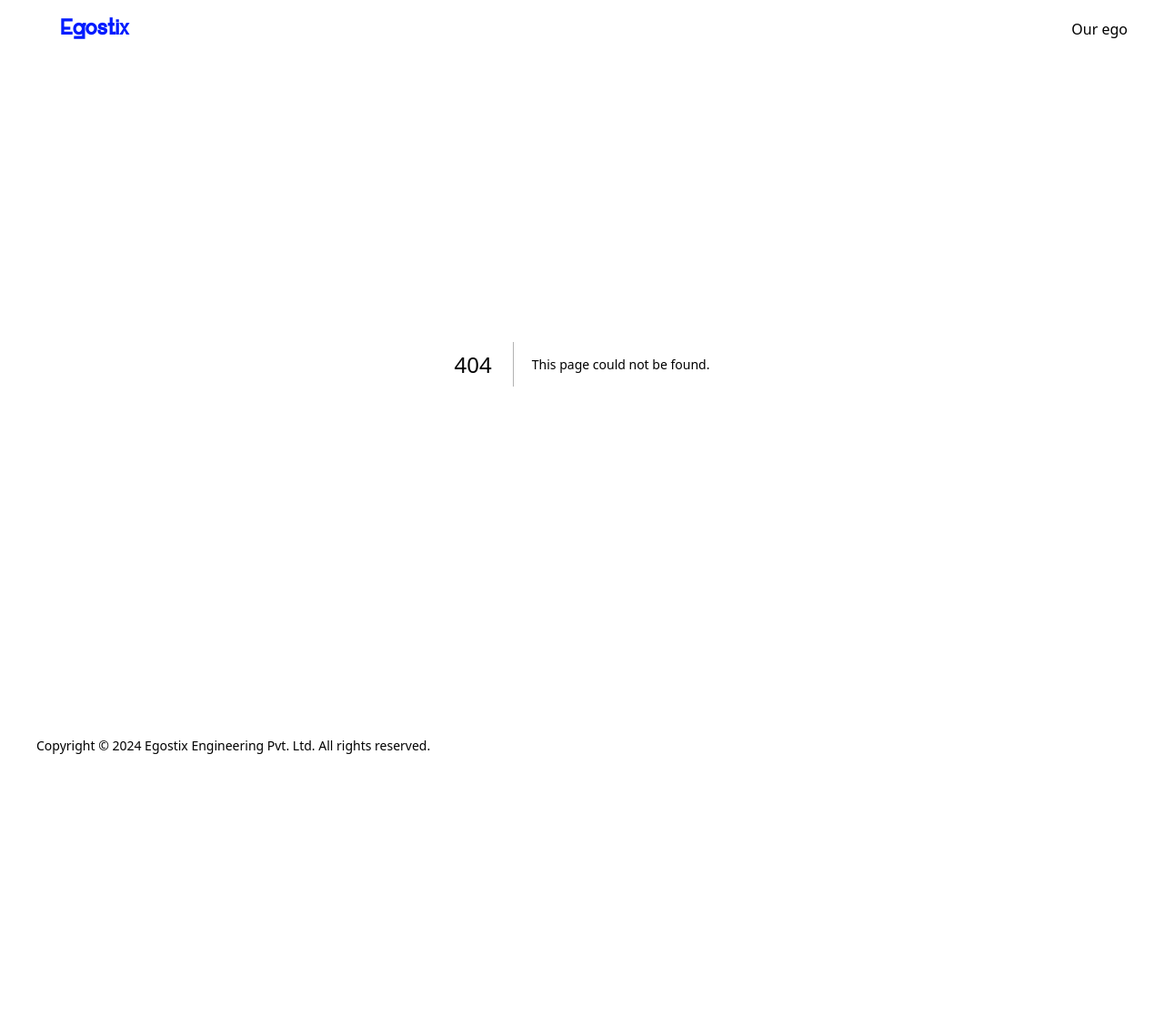
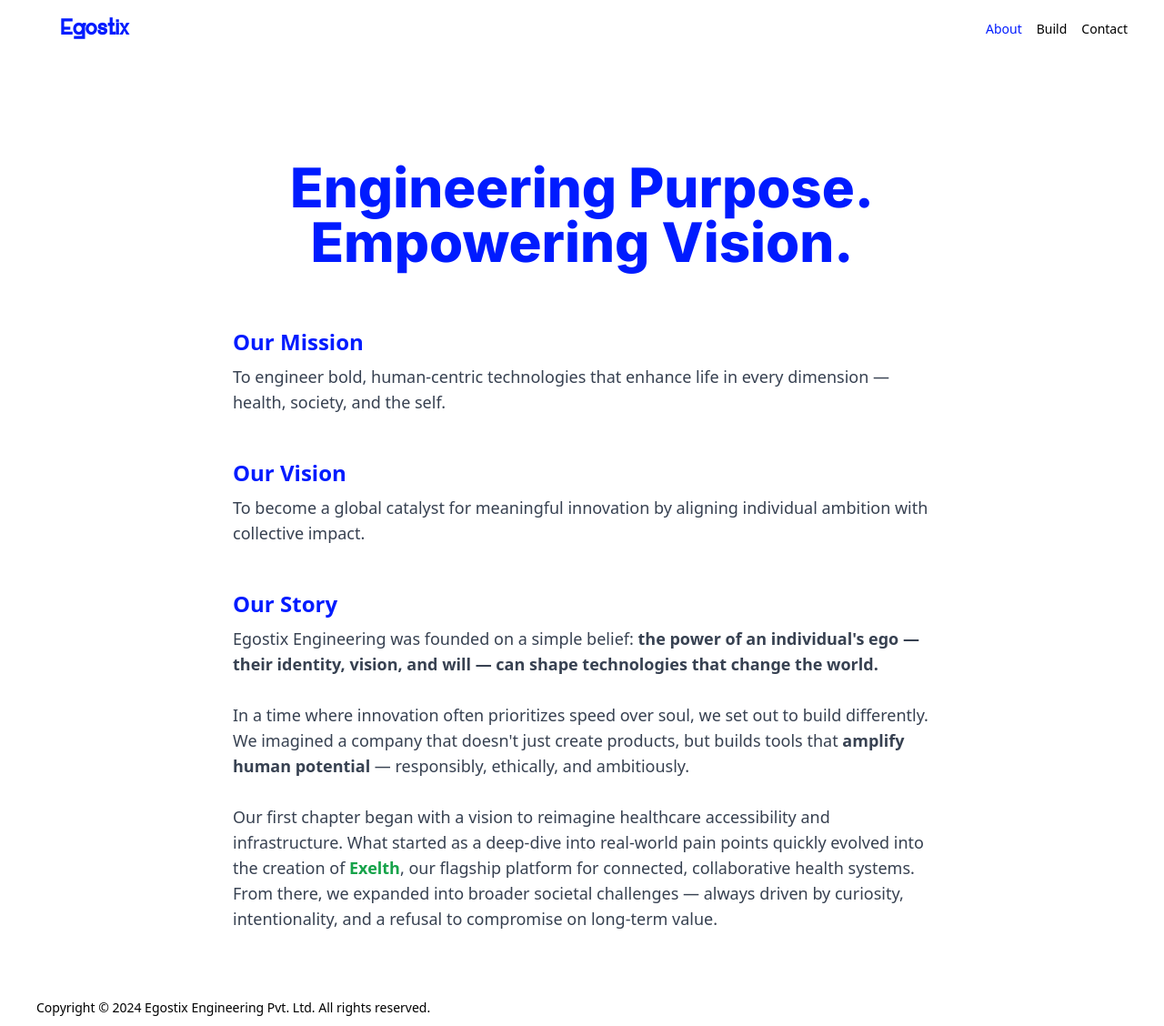
Before and after one commit to egostixcorp/Egostix-website, a Next.js app: page /about in a window 1280 px wide. Before the commit this address had no page. Shown: the whole page at 91% size. Before the commit the page ends 840 px from the top, so only its background shows below. Built offline with nearby package versions, Linux system fonts and the light colour scheme.

Commit message:
add about page content

```diff
--- /dev/null
+++ b/src/app/about/page.jsx
@@ -0,0 +1,74 @@
+import Link from "next/link";
+import React from "react";
+import { ExelthUrl } from "@/constant/cnst";
+const AboutPage = () => {
+  return (
+    <main className="mt-28 flex w-full flex-col items-center justify-start px-4 py-16 tablet:px-8 desktop:px-16">
+      {/* Heading Section */}
+      <section className="mb-16 max-w-4xl text-center">
+        <h1 className="font-inter text-3xl font-extrabold text-EgostixBlue tablet:text-5xl desktop:text-6xl">
+          Engineering Purpose.
+          <br className="hidden tablet:block" />
+          Empowering Vision.
+        </h1>
+      </section>
+
+      {/* Mission Section */}
+      <section className="mb-12 max-w-3xl text-center tablet:text-left">
+        <h2 className="mb-2 text-2xl font-bold text-EgostixBlue">
+          Our Mission
+        </h2>
+        <p className="text-base text-gray-700 tablet:text-lg">
+          To engineer bold, human-centric technologies that enhance life in
+          every dimension — health, society, and the self.
+        </p>
+      </section>
+
+      {/* Vision Section */}
+      <section className="mb-12 max-w-3xl text-center tablet:text-left">
+        <h2 className="mb-2 text-2xl font-bold text-EgostixBlue">Our Vision</h2>
+        <p className="text-base text-gray-700 tablet:text-lg">
+          To become a global catalyst for meaningful innovation by aligning
+          individual ambition with collective impact.
+        </p>
+      </section>
+
+      {/* Story Section */}
+      <section className="max-w-3xl text-center tablet:text-left">
+        <h2 className="mb-2 text-2xl font-bold text-EgostixBlue">Our Story</h2>
+        <p className="text-base text-gray-700 tablet:text-lg">
+          Egostix Engineering was founded on a simple belief:{" "}
+          <strong>
+            {" "}
+            the power of an individual&apos;s ego — their identity, vision, and
+            will — can shape technologies that change the world.
+          </strong>
+          <br />
+          <br />
+          In a time where innovation often prioritizes speed over soul, we set
+          out to build differently. We imagined a company that doesn&apos;t just
+          create products, but builds tools that{" "}
+          <strong>amplify human potential</strong> — responsibly, ethically, and
+          ambitiously.
+          <br />
+          <br />
+          Our first chapter began with a vision to reimagine healthcare
+          accessibility and infrastructure. What started as a deep-dive into
+          real-world pain points quickly evolved into the creation of
+          <strong className="text-green-600">
+            {" "}
+            <Link target="_blank" href={ExelthUrl}>
+              Exelth
+            </Link>
+          </strong>
+          , our flagship platform for connected, collaborative health systems.
+          From there, we expanded into broader societal challenges — always
+          driven by curiosity, intentionality, and a refusal to compromise on
+          long-term value.
+        </p>
+      </section>
+    </main>
+  );
+};
+
+export default AboutPage;
--- /dev/null
+++ b/src/app/build/page.jsx
@@ -0,0 +1,12 @@
+import React from "react";
+
+const BuildPage = () => {
+  return (
+    <div className="flex h-screen flex-col w-full items-center justify-center">
+        div
+      <h1>Build Page</h1>
+    </div>
+  );
+};
+
+export default BuildPage;
--- /dev/null
+++ b/src/app/contact/page.jsx
@@ -0,0 +1,11 @@
+import React from "react";
+
+const ContactPage = () => {
+  return (
+    <div className="flex h-screen w-full items-center justify-center">
+      <h1>Contact Page</h1>
+    </div>
+  );
+};
+
+export default ContactPage;
--- a/src/components/Global/Header.jsx
+++ b/src/components/Global/Header.jsx
@@ -1,7 +1,13 @@
+"use client";
 import React from "react";
 import Logo from "@/components/Global/Logo";
 import Link from "next/link";
+import { header } from "@/data/navigation";
+import { usePathname } from "next/navigation";
+import { cn } from "@/lib/utils";
 const Header = () => {
+  const path = usePathname();
+  const basePath = "/" + path.split("/").filter(Boolean).slice(0, 2).join("/");
   return (
     <div id="wrapper" className="redd fixed top-0 h-16 w-full">
       <div
@@ -11,7 +17,21 @@ const Header = () => {
         <Link href={"/"}>
           <Logo />
         </Link>
-        <h1>Our ego</h1>
+        <div className="flex items-center justify-center gap-4 text-sm font-medium">
+          {header.map((item, i) => {
+            return (
+              <Link
+                className={cn("", {
+                  "text-EgostixBlue": basePath === item.route,
+                })}
+                key={i}
+                href={item.route}
+              >
+                {item.label}
+              </Link>
+            );
+          })}
+        </div>
       </div>
     </div>
   );
--- /dev/null
+++ b/src/constant/cnst.js
@@ -0,0 +1 @@
+export const ExelthUrl = "https://exelth.egostix.com";
--- a/src/data/navigation.js
+++ b/src/data/navigation.js
@@ -1,5 +1,5 @@
-export const header =[
-    {label:"About",route:"/about"},
-    {label:"About",route:"/about"},
-    {label:"About",route:"/about"},
-]
+export const header = [
+  { label: "About", route: "/about" },
+  { label: "Build", route: "/build" },
+  { label: "Contact", route: "/contact" },
+];
```
